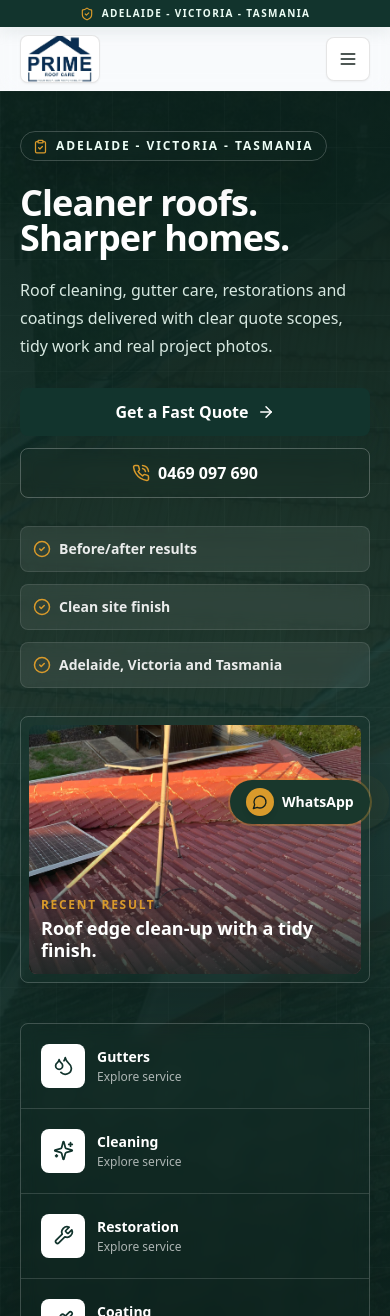
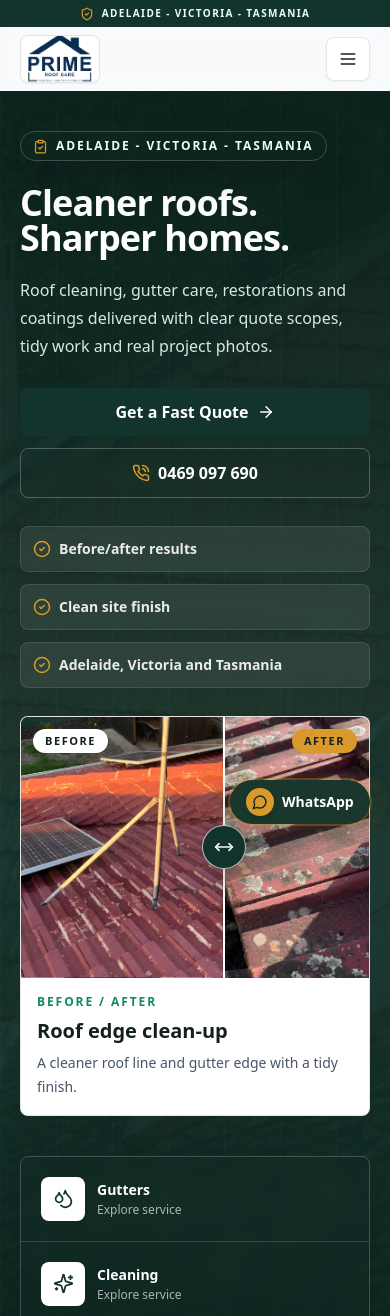
Before and after one commit to prodev1996/prime-roof-care-site, a Next.js app: page / in a window 390 px wide. Shown: the top 1316 px of the page. Built offline with nearby package versions, Linux system fonts and the light colour scheme.

Commit message:
Match mobile hero proof to desktop

```diff
--- a/components/HeroSection.tsx
+++ b/components/HeroSection.tsx
@@ -93,27 +93,18 @@ export default function HeroSection() {
               initial={{ opacity: 0, y: 22 }}
               animate={{ opacity: 1, y: 0 }}
               transition={{ duration: 0.6, ease: "easeOut", delay: 0.2 }}
-              className="mt-7 overflow-hidden rounded-lg border border-white/20 bg-white/12 p-2 shadow-[0_24px_60px_rgba(0,0,0,0.22)] backdrop-blur lg:hidden"
+              className="mt-7 lg:hidden"
             >
-              <div className="relative aspect-[4/3] overflow-hidden rounded-lg">
-                <Image
-                  src="/gallery/job2-after.jpg"
-                  alt="Finished roof edge clean-up by Prime Roof Care"
-                  fill
-                  sizes="100vw"
-                  className="object-cover"
-                  priority
-                />
-                <div className="absolute inset-0 bg-[linear-gradient(180deg,transparent_45%,rgba(9,32,27,0.78))]" />
-                <div className="absolute bottom-3 left-3 right-3">
-                  <p className="text-xs font-black uppercase tracking-[0.14em] text-[#d99a2b]">
-                    Recent result
-                  </p>
-                  <p className="mt-1 text-lg font-black leading-tight text-white">
-                    Roof edge clean-up with a tidy finish.
-                  </p>
-                </div>
-              </div>
+              <BeforeAfterSlider
+                before="/gallery/job2-before.jpg"
+                after="/gallery/job2-after.jpg"
+                title="Roof edge clean-up"
+                location="Before / after"
+                detail="A cleaner roof line and gutter edge with a tidy finish."
+                aspect="aspect-[4/3]"
+                compact
+                priority
+              />
             </motion.div>
           </motion.div>
 
@@ -132,7 +123,7 @@ export default function HeroSection() {
                 before="/gallery/job2-before.jpg"
                 after="/gallery/job2-after.jpg"
                 title="Roof edge clean-up"
-                location="Before / after proof"
+                location="Before / after"
                 detail="A cleaner roof line and gutter edge, shown with real project photos."
                 aspect="aspect-[5/3]"
                 compact
```
